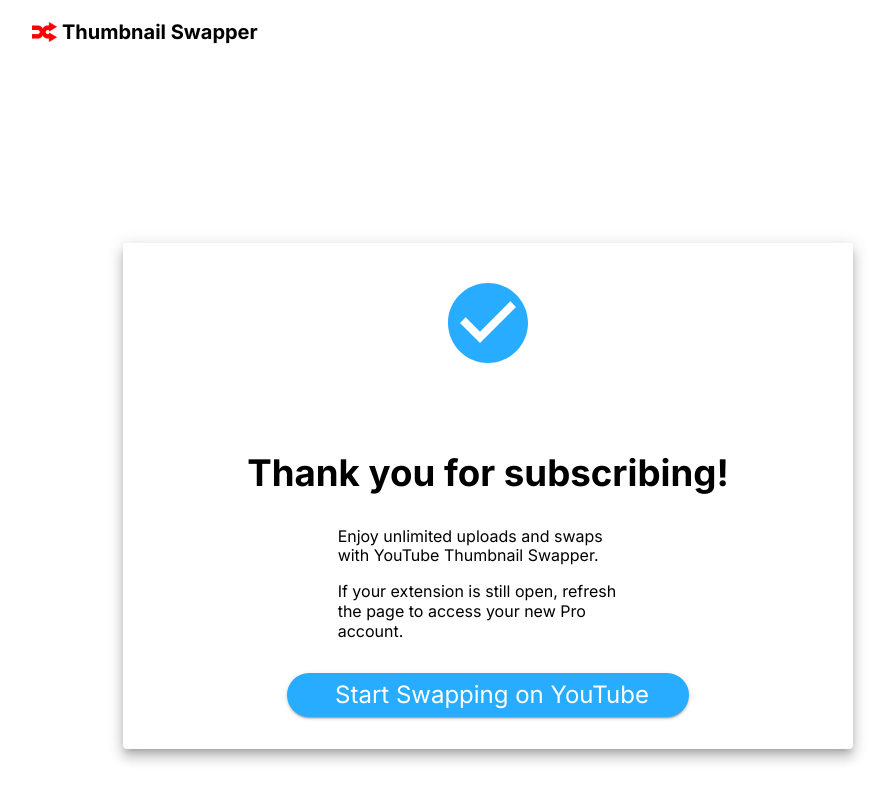
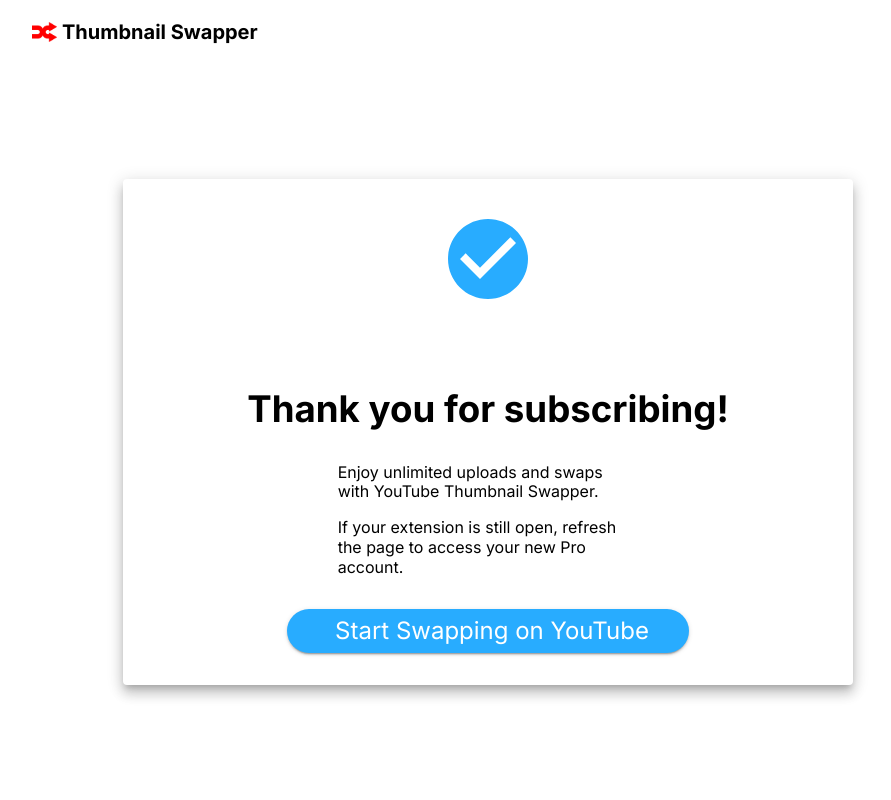
Before and after one commit to kev-liang/yt-thumbnail-site, a Next.js app: page /thank-you in a window 1280 px wide. Shown: the top 800 px of the page, without its empty margins (152-1043 px from the left). Built offline with nearby package versions, Linux system fonts and the light colour scheme; a web font is replaced by a local one; what @mui/material-nextjs would draw is missing.

Commit message:
Fix thank you page margin

```diff
--- a/src/app/thank-you/page.tsx
+++ b/src/app/thank-you/page.tsx
@@ -14,7 +14,7 @@
         justifyContent="center"
         alignItems="center"
         minHeight="calc(100vh - 64px)"
-        my={8}
+        mb={8}
       >
         <Paper sx={{ py: 4, px: 8 }} elevation={9}>
           <Box
```
